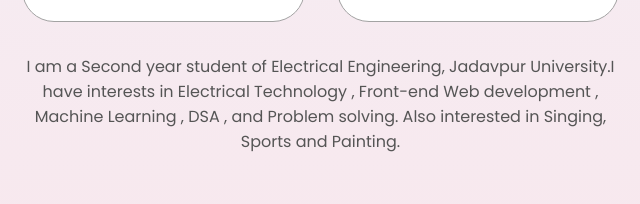
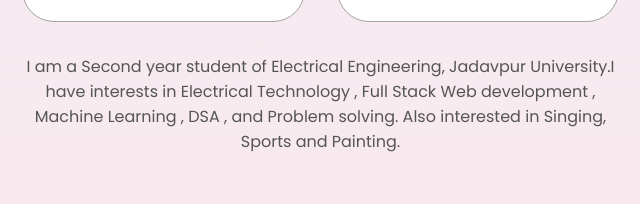
Before and after one commit to Abhishek-465/Portfolio, a plain HTML site: page index.html in a window 1280 px wide. Shown: the part 1197-1401 px from the top of the page, 501-1141 px from the left. Drawn offline with Linux system fonts and the light colour scheme.

Commit message:
Update index.html

```diff
--- a/index.html
+++ b/index.html
@@ -120,7 +120,7 @@
           <div class="text-container" style="text-align: center">
             <p>
               I am a Second year student of Electrical Engineering, Jadavpur
-              University.I have interests in Electrical Technology , Front-end
+              University.I have interests in Electrical Technology , Full Stack
               Web development , Machine Learning , DSA , and Problem solving.
               Also interested in Singing, Sports and Painting.
             </p>
```
